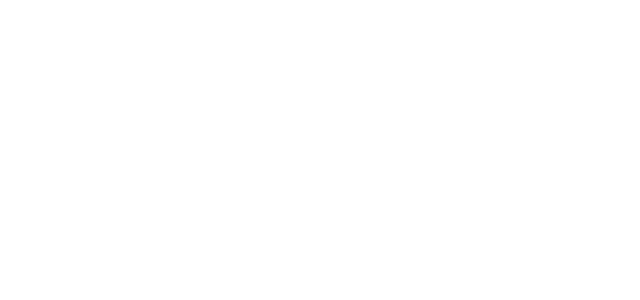
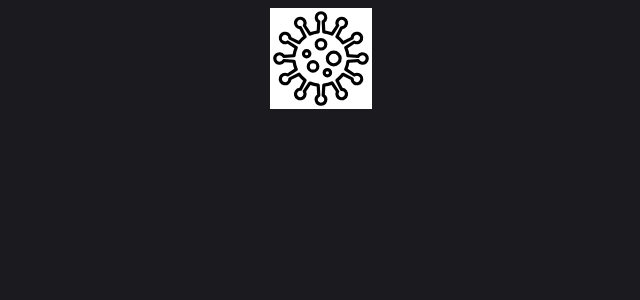
Before and after one commit to devmiguelt/trackovid, a Svelte app: page / in a window 1280 px wide. Shown: the top 300 px of the page, without its empty margins (319-959 px from the left). Built offline with nearby package versions, Linux system fonts and the light colour scheme.

Commit message:
Create component Logo

```diff
--- /dev/null
+++ b/src/components/Logo.svelte
@@ -0,0 +1,14 @@
+<style>
+  .logo {
+    display: flex;
+    justify-content: center;
+  }
+  #logo-img {
+    width: 8%;
+    background-color: white;
+  }
+</style>
+
+<div class="logo">
+  <img src="../../public/img/logo-virus.svg" alt="Trackovid Logo" id="logo-img">
+</div>
--- a/src/containers/App.svelte
+++ b/src/containers/App.svelte
@@ -1,3 +1,12 @@
 <script>
-  alert('comienzo de proyecto')
+  import Logo from '../components/Logo.svelte';
 </script>
+
+<style>
+  :global(body) {
+    background: rgb(27,27,31,1);
+    /* background: linear-gradient(17deg, rgba(64,64,69,1) 0%, rgba(27,27,31,1) 37%); */
+  }
+</style>
+
+<Logo />
```
Also changed, not shown: public/img/logo-virus.svg (added).
